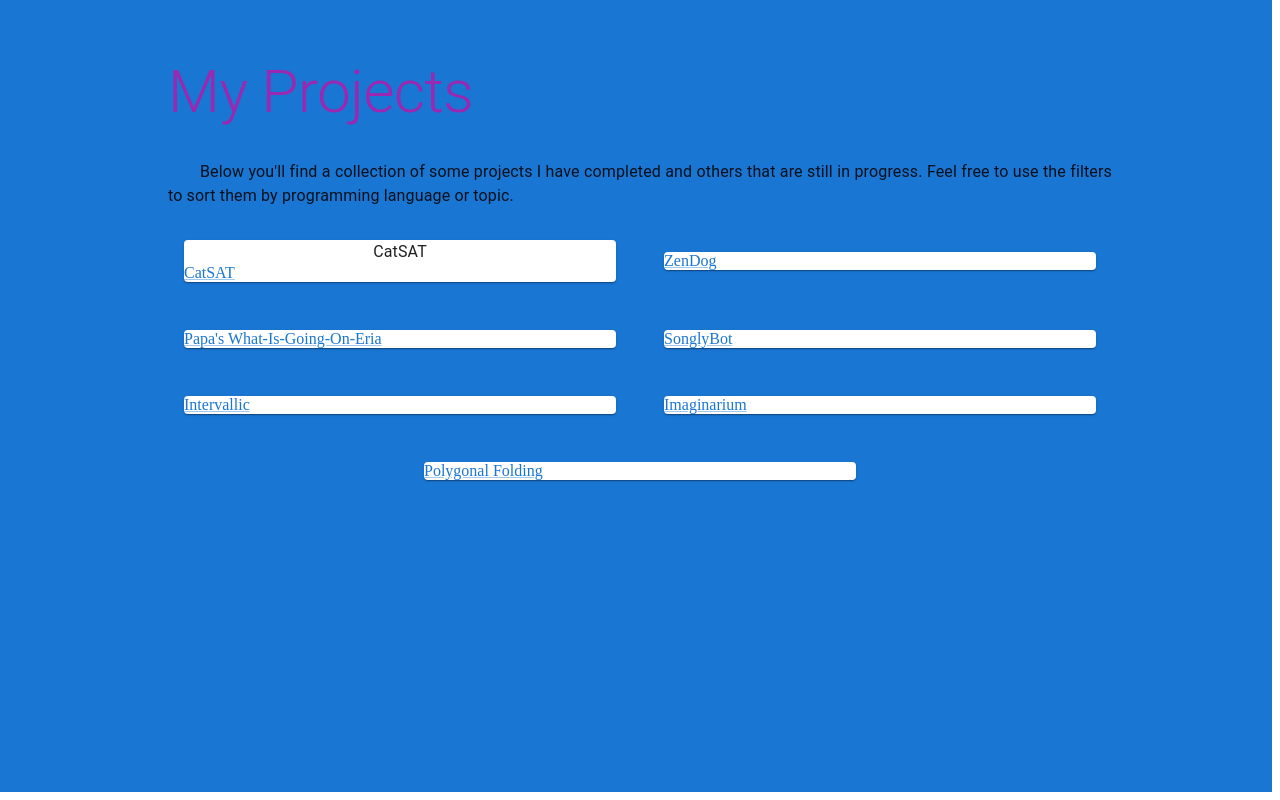
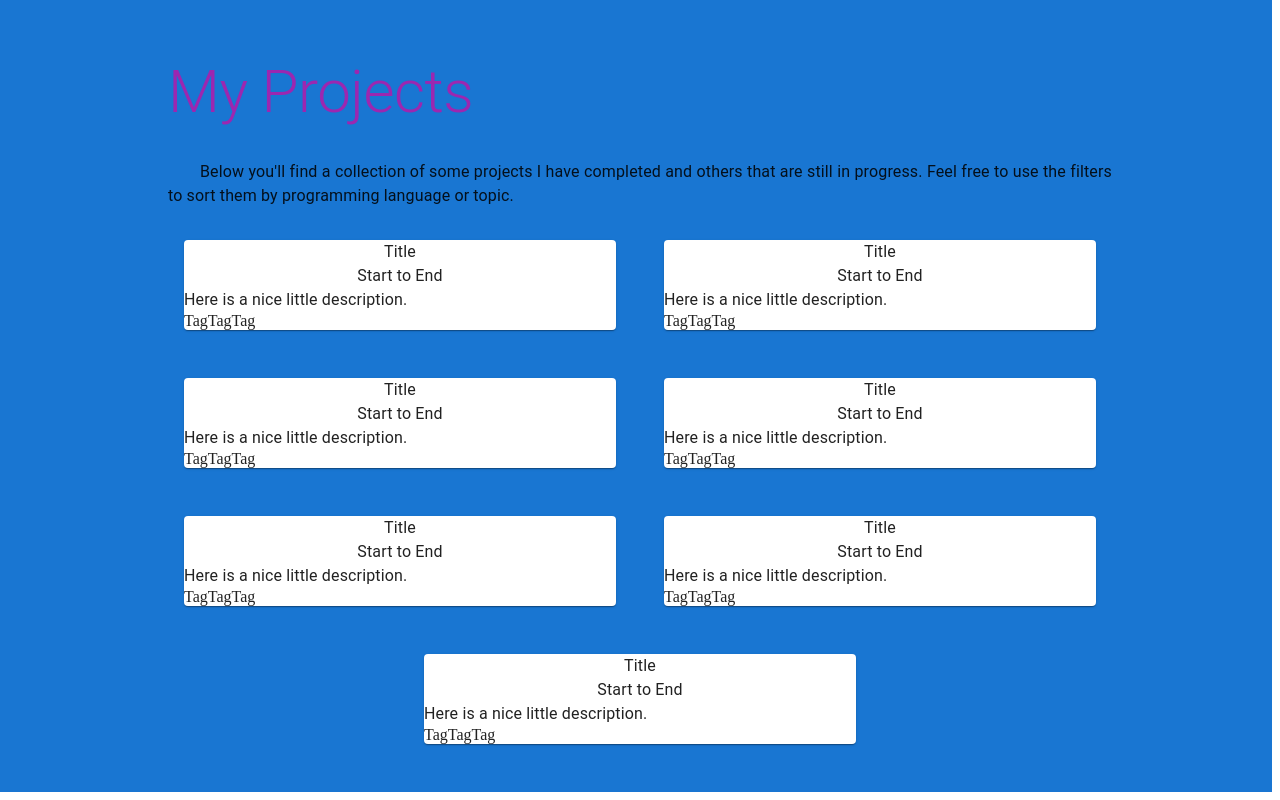
Before and after one commit to mercedes-sandu/my-site, a Next.js app: page /PortfolioPage in a window 1280 px wide. Built offline with nearby package versions, Linux system fonts and the light colour scheme.

Commit message:
portfolio wip

```diff
--- a/src/components/portfolio-card/PortfolioCard.tsx
+++ b/src/components/portfolio-card/PortfolioCard.tsx
@@ -1,9 +1,39 @@
-import { StyledPortfolioCard } from "../../styles/PortfolioCard";
+import {
+    StyledCardGrid,
+    StyledDates,
+    StyledDescription,
+    StyledPortfolioCard,
+    StyledTag,
+    StyledTagsBox,
+    StyledTitle
+} from "../../styles/PortfolioCard";
 
-function PortfolioCard(title: string, dates: string, description: string, tags: [string]) {
+function PortfolioCard() {
     return (
-        <StyledPortfolioCard>
-        </StyledPortfolioCard>
+        <StyledCardGrid item md={6}>
+            <StyledPortfolioCard>
+                <StyledTitle>
+                    Title
+                </StyledTitle>
+                <StyledDates>
+                    Start to End
+                </StyledDates>
+                <StyledDescription>
+                    Here is a nice little description.
+                </StyledDescription>
+                <StyledTagsBox>
+                    <StyledTag>
+                        Tag
+                    </StyledTag>
+                    <StyledTag>
+                        Tag
+                    </StyledTag>
+                    <StyledTag>
+                        Tag
+                    </StyledTag>
+                </StyledTagsBox>
+            </StyledPortfolioCard>
+        </StyledCardGrid>
     );
 }
 
--- a/src/pages/PortfolioPage.tsx
+++ b/src/pages/PortfolioPage.tsx
@@ -1,15 +1,11 @@
-import { Grid, Link } from "@mui/material";
+import { Grid } from "@mui/material";
 import {
     StyledContainer,
     StyledHeader,
     StyledHeaderSpan,
     StyledParagraph,
 } from "../styles/StyledComponents";
-import {
-    StyledPortfolioCard,
-    StyledTitle
-} from "../styles/PortfolioCard";
-import { StyledCardGrid } from "../styles/PortfolioPage";
+import PortfolioCard from "../components/portfolio-card/PortfolioCard";
 
 function PortfolioPage() {
     return (
@@ -33,44 +29,44 @@ function PortfolioPage() {
                         alignItems="center"
                         justifyContent="center"
                     >
-                        <StyledCardGrid item md={6}>
-                            <StyledPortfolioCard>
-                                <StyledTitle>
-                                    CatSAT
-                                </StyledTitle>
-                                <Link href="/portfolio/catsat">CatSAT</Link>
-                            </StyledPortfolioCard>
+                        <PortfolioCard />
+                        <PortfolioCard />
+                        <PortfolioCard />
+                        <PortfolioCard />
+                        <PortfolioCard />
+                        <PortfolioCard />
+                        <PortfolioCard />
+                            {/* <Link href="/portfolio/catsat">CatSAT</Link> */}
+                        {/* <StyledCardGrid item md={6}>
+                            <PortfolioCard>
+                                <Link href="/portfolio/zendog">ZenDog</Link>
+                            </PortfolioCard>
                         </StyledCardGrid>
                         <StyledCardGrid item md={6}>
-                            <StyledPortfolioCard>
-                                <Link href="/portfolio/zendog">ZenDog</Link>
-                            </StyledPortfolioCard>
+                            <PortfolioCard>
+                                <Link href="/portfolio/papas-what-is-going-on-eria">Papa's What-Is-Going-On-Eria</Link>
+                            </PortfolioCard>
                         </StyledCardGrid>
                         <StyledCardGrid item md={6}>
-                            <StyledPortfolioCard>
-                                <Link href="/portfolio/papas-what-is-going-on-eria">Papa's What-Is-Going-On-Eria</Link>
-                            </StyledPortfolioCard>
+                            <PortfolioCard>
+                                <Link href="/portfolio/songlybot">SonglyBot</Link>
+                            </PortfolioCard>
                         </StyledCardGrid>
                         <StyledCardGrid item md={6}>
-                            <StyledPortfolioCard>
-                                <Link href="/portfolio/songlybot">SonglyBot</Link>
-                            </StyledPortfolioCard>
+                            <PortfolioCard>
+                                <Link href="/portfolio/intervallic">Intervallic</Link>
+                            </PortfolioCard>
                         </StyledCardGrid>
                         <StyledCardGrid item md={6}>
-                            <StyledPortfolioCard>
-                                <Link href="/portfolio/intervallic">Intervallic</Link>
-                            </StyledPortfolioCard>
+                            <PortfolioCard>
+                                <Link href="/portfolio/imaginarium">Imaginarium</Link>
+                            </PortfolioCard>
                         </StyledCardGrid>
                         <StyledCardGrid item md={6}>
-                            <StyledPortfolioCard>
-                                <Link href="/portfolio/imaginarium">Imaginarium</Link>
-                            </StyledPortfolioCard>
-                        </StyledCardGrid>
-                        <StyledCardGrid item md={6}>
-                            <StyledPortfolioCard>
+                            <PortfolioCard>
                                 <Link href="/portfolio/polygonal-folding">Polygonal Folding</Link>
-                            </StyledPortfolioCard>
-                        </StyledCardGrid>
+                            </PortfolioCard>
+                        </StyledCardGrid> */}
                     </Grid>
                 </Grid>
             </StyledContainer>
--- a/src/styles/PortfolioCard.ts
+++ b/src/styles/PortfolioCard.ts
@@ -1,4 +1,8 @@
-import { Card, Typography, styled } from "@mui/material";
+import { Box, Card, Grid, Typography, styled } from "@mui/material";
+
+export const StyledCardGrid = styled(Grid)(({ theme }) => ({
+    alignSelf: "center",
+}));
 
 export const StyledPortfolioCard = styled(Card)(({ theme }) => ({
     margin: "2rem 1rem 0 1rem",
@@ -12,3 +16,26 @@ export const StyledTitle = styled(Typography)(({ theme }) => ({
     color: theme.palette.secondary[3],
     textAlign: "center",
 }));
+
+export const StyledDates = styled(Typography)(({ theme }) => ({
+    color: theme.palette.secondary[2],
+    textAlign: "center",
+}));
+
+export const StyledDescription = styled(Typography)(({ theme }) => ({
+    color: theme.palette.text.primary,
+    textAlign: "justify",
+}));
+
+export const StyledTagsBox = styled(Box)(({ theme }) => ({
+    display: "flex",
+    flexDirection: "row",
+    justifyContent: "left",
+    alignItems: "center",
+    flexWrap: "wrap",
+}));
+
+export const StyledTag = styled(Box)(({ theme }) => ({
+    backgroundColor: theme.palette.secondary[3],
+    color: theme.palette.text.primary,
+}));
--- a/src/styles/PortfolioPage.ts
+++ /dev/null
@@ -1,5 +0,0 @@
-import { Grid, styled } from "@mui/material";
-
-export const StyledCardGrid = styled(Grid)(({ theme }) => ({
-    alignSelf: "center",
-}));
```
Also changed, not shown: public/jsons/projects.json (added, +77 -0 lines).
